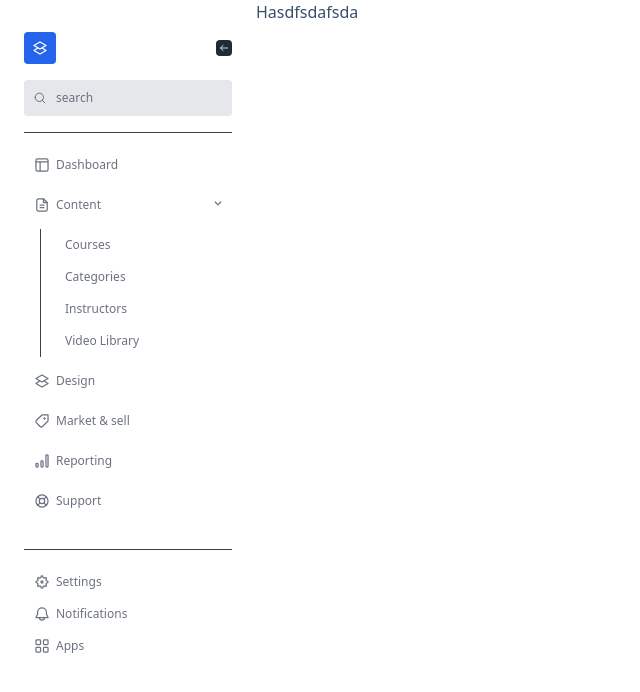
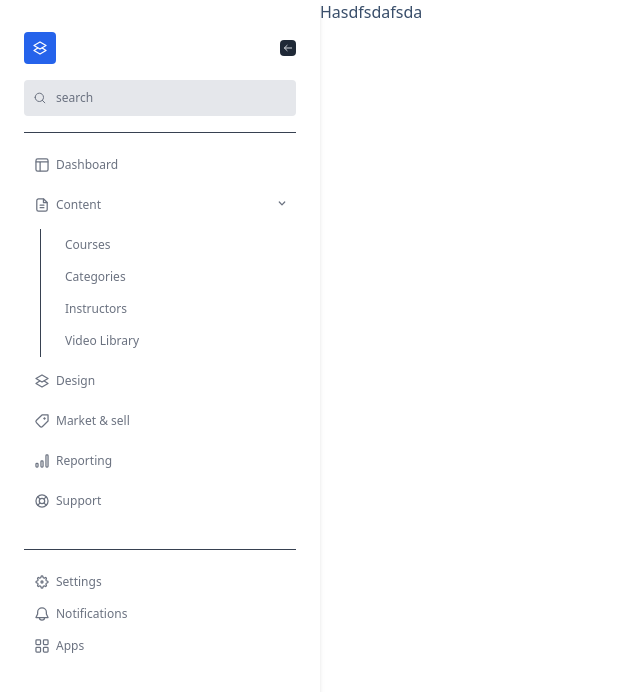
Before and after one commit to MinKhant21/Phone_shop_web, a React (Vite) app: page /dashboard in a window 1280 px wide. Shown: the top 692 px of the page, without its empty margins (0-640 px from the left). Built offline with nearby package versions, Linux system fonts and the light colour scheme.

Commit message:
alignNav

```diff
--- a/src/pages/dashboard/components/SideNavbar.tsx
+++ b/src/pages/dashboard/components/SideNavbar.tsx
@@ -4,7 +4,7 @@ function SideNavbar() {
   return (
     <>
       <div className="flex justify-center min-h-screen ">
-    <div className="w-64 overflow-y-scroll  ">
+        <div className="w-80 shadow-md ">
           <div className="px-6 pt-8">
             <div className="flex items-center justify-between">
               <a
@@ -87,7 +87,7 @@ function SideNavbar() {
           </div>
           <div className="px-6 pt-4">
             <ul className="flex flex-col space-y-2">
-          <li className="relative text-gray-500 hover:text-white focus-within:text-white">
+              <li className="relative text-gray-500  hover:text-white focus-within:text-white">
                 <div
                   className="absolute inset-y-0 left-0 flex items-center pl-2 pointer-events-none"
                 >
--- a/src/pages/dashboard/index.tsx
+++ b/src/pages/dashboard/index.tsx
@@ -2,7 +2,7 @@
 export default function AdminDashBoard() {
   return (
     <>
-    <div className="">Hasdfsdafsda</div>
+      <div className="">Hasdfsdafsda</div>
     </>
   )
 }
```
Lines whose indentation alone changed are shown as unchanged.
